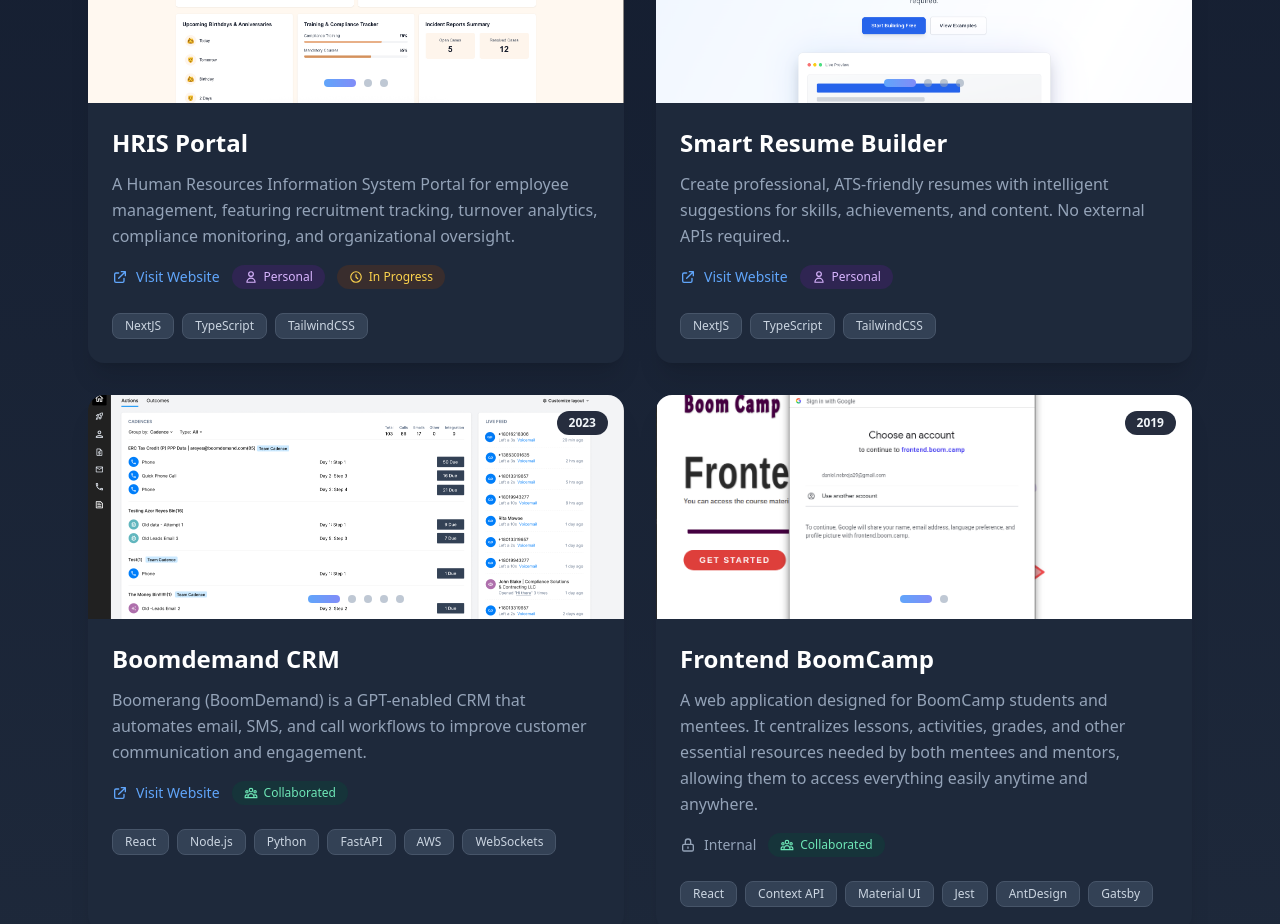
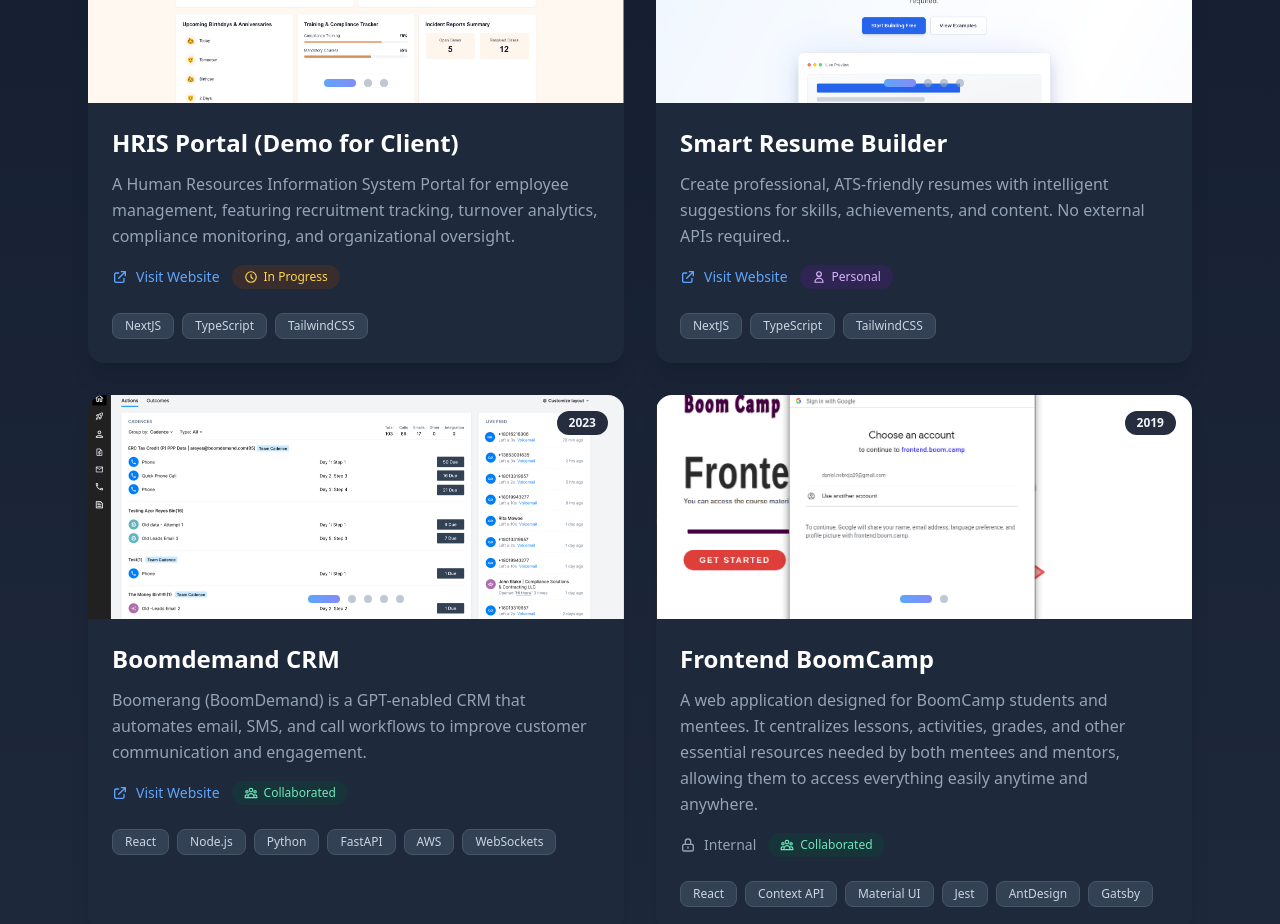
Before and after one commit to ogbry/bryan-web, a Next.js app: page / in a window 1280 px wide. Shown: the part 2580-3504 px from the top of the page. Built offline with nearby package versions, Linux system fonts and the light colour scheme.

Commit message:
update HRIS title

```diff
--- a/components/Portfolio.tsx
+++ b/components/Portfolio.tsx
@@ -40,14 +40,13 @@
     website: "https://aba-iss-portal.vercel.app/admin/dashboard",
   },
   {
-    title: "HRIS Portal",
+    title: "HRIS Portal (Demo for Client)",
     description:
       "A Human Resources Information System Portal for employee management, featuring recruitment tracking, turnover analytics, compliance monitoring, and organizational oversight.",
     images: [hris_img1, hris_img2, hris_img3],
     tech: ["NextJS", "TypeScript", "TailwindCSS"],
     year: "2025",
     website: "https://hris-dashboard-nextjs.vercel.app",
-    type: "Personal",
     status: "In Progress",
   },
   {
```
